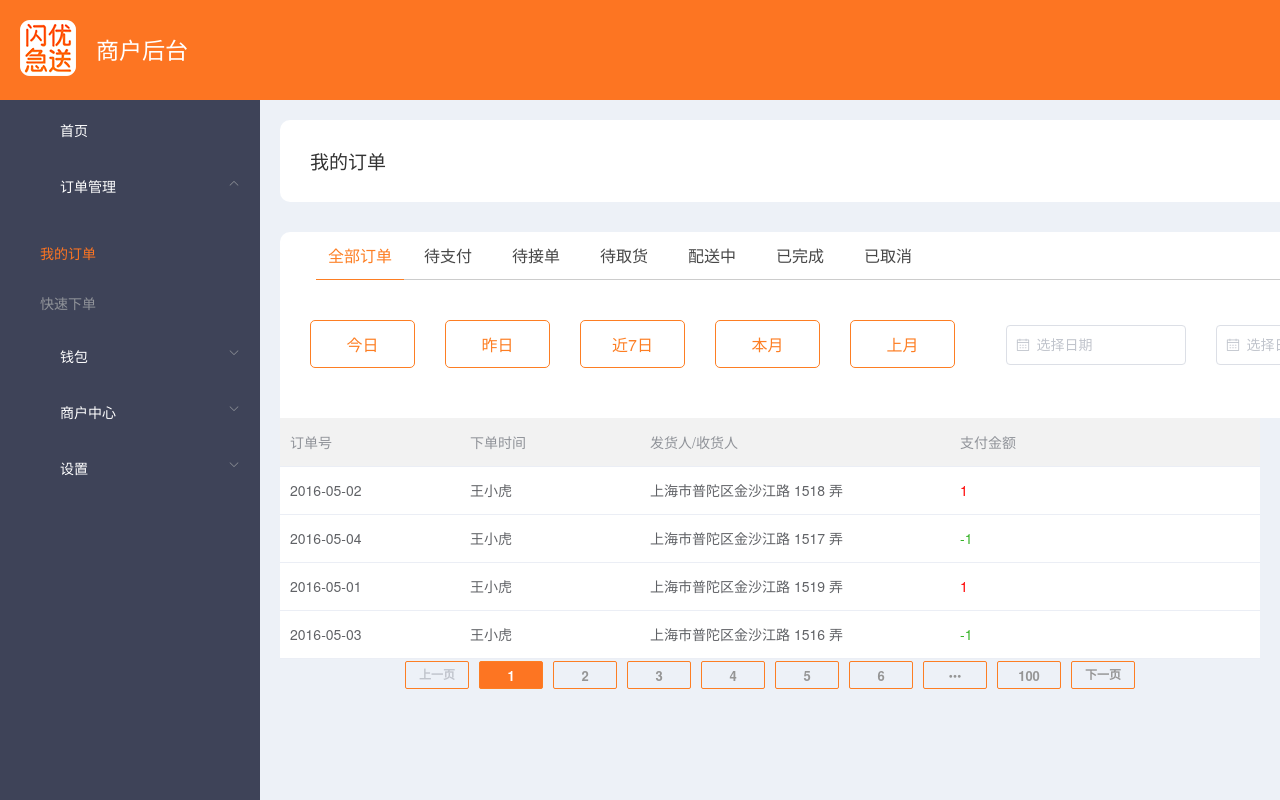
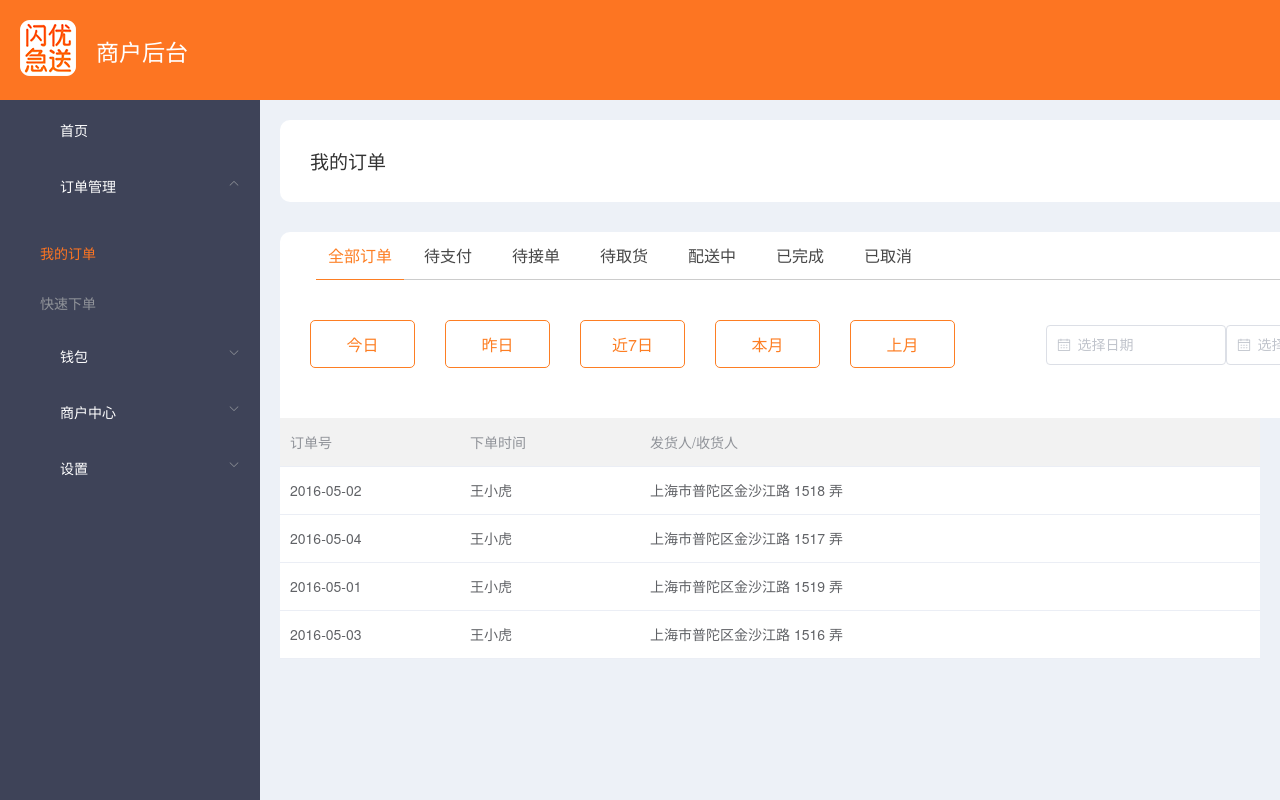
Before and after one commit to wdxGit/vue_demo, a Vue app: page /home/myOrder in a window 1280 px wide. Built offline with nearby package versions, Linux system fonts and the light colour scheme; a small style sheet from the web is missing.

Commit message:
update echart

```diff
--- a/src/components/myAside.vue
+++ b/src/components/myAside.vue
@@ -3,8 +3,6 @@
         <el-col :span="12">
           <el-menu
               class="el-menu-vertical-demo"
-              @open="handleOpen"
-              @close="handleClose"
               background-color="#3e4358"
               text-color="#fff"
               :default-openeds="openeds"
@@ -20,7 +18,7 @@
                 </template>
                 <el-menu-item-group>
                   <el-menu-item index="/home/myOrder" :class="{isActive : isActive === '/home/myOrder'}"><i>我的订单</i></el-menu-item>
-                  <el-menu-item index="/home/quickOrder" :class="{isActive : isActive === '/home/quickOrder'}"><i>快速下单</i></el-menu-item>
+                  <el-menu-item index="/home"><i>快速下单</i></el-menu-item>
                 </el-menu-item-group>
               </el-submenu>
               <el-submenu index="/home">
@@ -65,14 +63,6 @@ export default {
       default:'/home/charts'
     }
   },
-  methods: {
-    handleOpen(key, keyPath) {
-      console.log(key, keyPath);
-    },
-    handleClose(key, keyPath) {
-      console.log(key, keyPath);
-    }
-  },
   components: {
 
   }
@@ -81,9 +71,6 @@ export default {
 
 <style lang="scss">
 $color:#fd7522;
-.tac{
-  // height: 100%;
-}
   .el-aside {
     background-color: #3e4358;
     display: block;
--- a/src/router.js
+++ b/src/router.js
@@ -32,11 +32,6 @@ export default new Router({
             name: 'myOrder',
             component: () =>
                 import ('@/views/Home/myOrder/myOrder.vue')
-        }, {
-            path: '/home/quickOrder', //快速下单
-            name: 'quickOrder',
-            component: () =>
-                import ('@/views/Home/quickOrder/quickOrder.vue')
         }]
     }, {
         path: '/register', //注册
--- a/src/store.js
+++ b/src/store.js
@@ -1,6 +1,5 @@
 import Vue from 'vue'
 import Vuex from 'vuex'
-import { charts } from '@/api/index'
 
 Vue.use(Vuex)
 
@@ -12,9 +11,6 @@ export default new Vuex.Store({
 
   },
   actions: {
-        async getChart() {
-            const mycharts = await charts();
-            console.log(mycharts);
-        }
+
   }
 })
--- a/src/views/Home/Home.vue
+++ b/src/views/Home/Home.vue
@@ -5,11 +5,10 @@
       <img src="../../assets/images/logo_2.png" alt="">
       <span>商户后台</span>
     </el-header>
-
     <el-container>
-        <el-main width="100%">
-          <router-view></router-view>
-        </el-main>
+      <el-main width="100%">
+        <router-view></router-view>
+      </el-main>
     </el-container>
   </el-container>
 </div>
@@ -37,10 +36,6 @@ $color:#fd7522;
 .home{
   height: 100%;
 }
-.el-container{
-  height: 100%;
-  // margin-bottom: -100px;
-}
 section{
   height: 100%;
 }
@@ -53,17 +48,17 @@ section{
   }
   span{
     display: block;
-    margin-top: -52px;
+    margin-top: -50px;
     margin-left: 76px;
   }
 }
 
 .el-main {
-  min-height: 100%;
   background-color: #edf1f7;
   margin-left: 260px;
   overflow-x: hidden;
   overflow-y: hidden;
+  text-align: center;
 }
 .el-menu-vertical-demo{
   position: absolute;
--- a/src/views/Home/myOrder/myOrder.vue
+++ b/src/views/Home/myOrder/myOrder.vue
@@ -2,7 +2,6 @@
   <div class="myOrder">
     <!-- 侧边导航 -->
     <myAside ref="myAside" :openeds="['/home/myOrder']" :isActive="'/home/myOrder'"/>
-
     <!-- 表格 -->
     <div class="table">
       <div class="title">
@@ -37,7 +36,7 @@
                   format="yyyy 年 MM 月 dd 日"
                   value-format="timestamp">
                 </el-date-picker>
-                <el-button type="primary">查询</el-button>
+                <button>查询</button>
               </div>
             </li>
           </ul>
@@ -63,23 +62,7 @@
           prop="address"
           label="发货人/收货人">
         </el-table-column>
-        <el-table-column
-          prop="pay"
-          label="支付金额">
-          <template scope="scope">
-            <span v-if="scope.row.pay===1" style="color:red">{{ scope.row.pay }}</span>
-            <span v-else style="color: #37B328">{{ scope.row.pay }}</span>
-          </template>
-        </el-table-column>
       </el-table>
-
-      <!-- 分页 -->
-      <el-pagination
-        background
-        layout="prev, pager, next"
-        :total="1000"
-        @current-change="handleCurrentChange">
-      </el-pagination>
     </div>
   </div>
 </template>
@@ -98,39 +81,25 @@ export default {
       tableData: [{
             date: '2016-05-02',
             name: '王小虎',
-            address: '上海市普陀区金沙江路 1518 弄',
-            pay: 1
+            address: '上海市普陀区金沙江路 1518 弄'
           }, {
             date: '2016-05-04',
             name: '王小虎',
-            address: '上海市普陀区金沙江路 1517 弄',
-            pay: -1
+            address: '上海市普陀区金沙江路 1517 弄'
           }, {
             date: '2016-05-01',
             name: '王小虎',
-            address: '上海市普陀区金沙江路 1519 弄',
-            pay:1
+            address: '上海市普陀区金沙江路 1519 弄'
           }, {
             date: '2016-05-03',
             name: '王小虎',
-            address: '上海市普陀区金沙江路 1516 弄',
-            pay:-1
+            address: '上海市普陀区金沙江路 1516 弄'
           }]
     }
   },
   methods: {
     tab(index){
       this.active = index;
-    },
-    pay(row,column){
-      if(row.pay === 1){
-        return "mai"
-      }else{
-        return "ma"
-      }
-    },
-    handleCurrentChange(val) {
-      console.log(`当前页: ${val}`);
     }
   },
   components: {
@@ -142,7 +111,6 @@ export default {
 <style lang="scss">
 $color:#fd7e23;
 .myOrder{
-  text-align: center;
   .table{
     .title{
       width: 1600px;
@@ -205,27 +173,6 @@ $color:#fd7e23;
           }
         }
       }
-      .el-date-editor{
-        margin-right: 30px;
-      }
-    }
-
-    //分页按钮
-    .btn-prev {
-      .el-icon-arrow-left:before{
-        content:"上一页"
-      }
-    }
-    .btn-next{
-      .el-icon-arrow-right:before{
-        content:"下一页"
-      }
-    }
-    .btn-next, .btn-prev, .el-pager li{
-      color:#959595;
-      width: 64px;
-      background-color: #edf1f7;
-      border: 1px solid $color;
     }
   }
 }
```
Also changed, not shown: src/main.js (+3 -4 lines), src/views/Home/charts/charts.vue (+109 -95 lines). Lines whose indentation alone changed are shown as unchanged.
